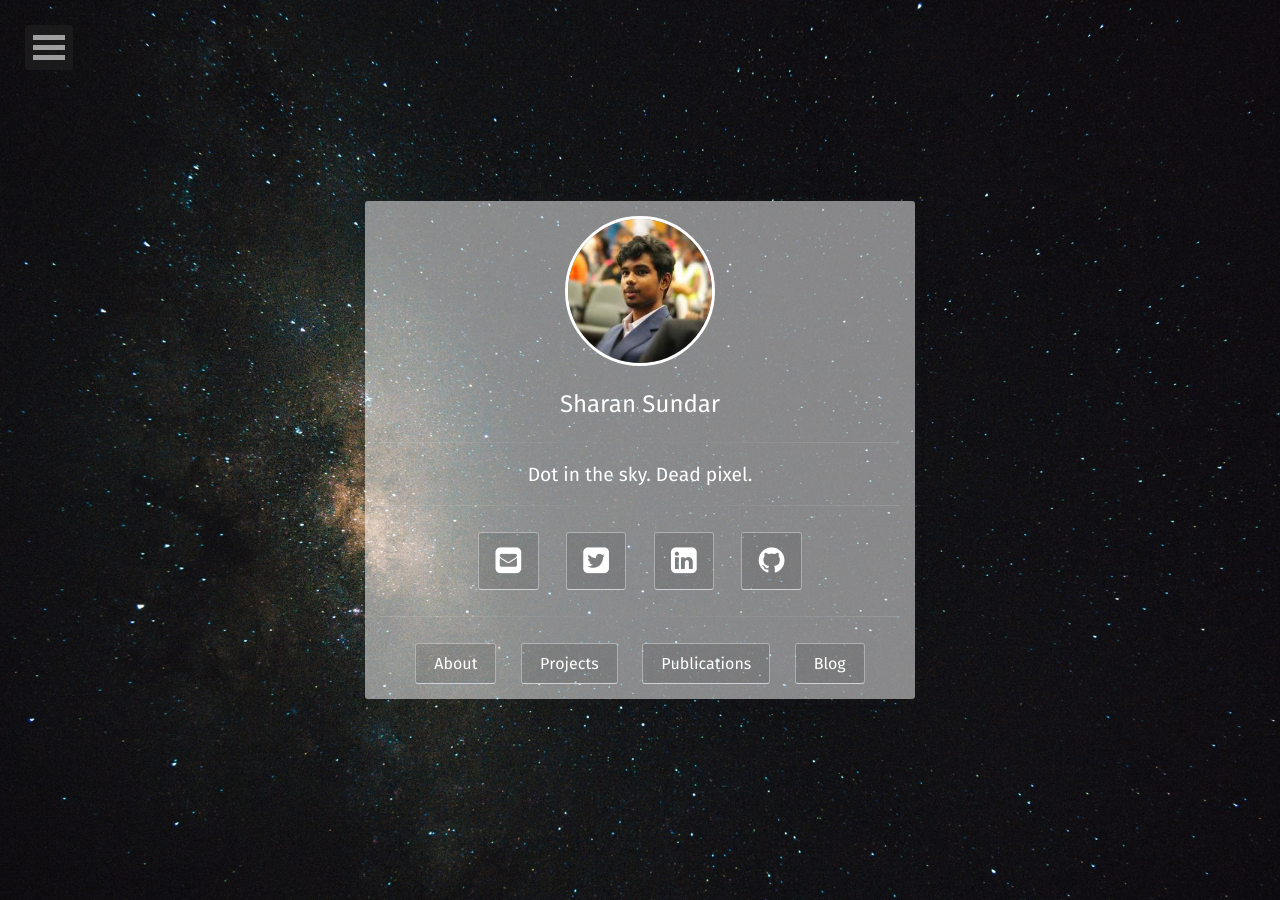
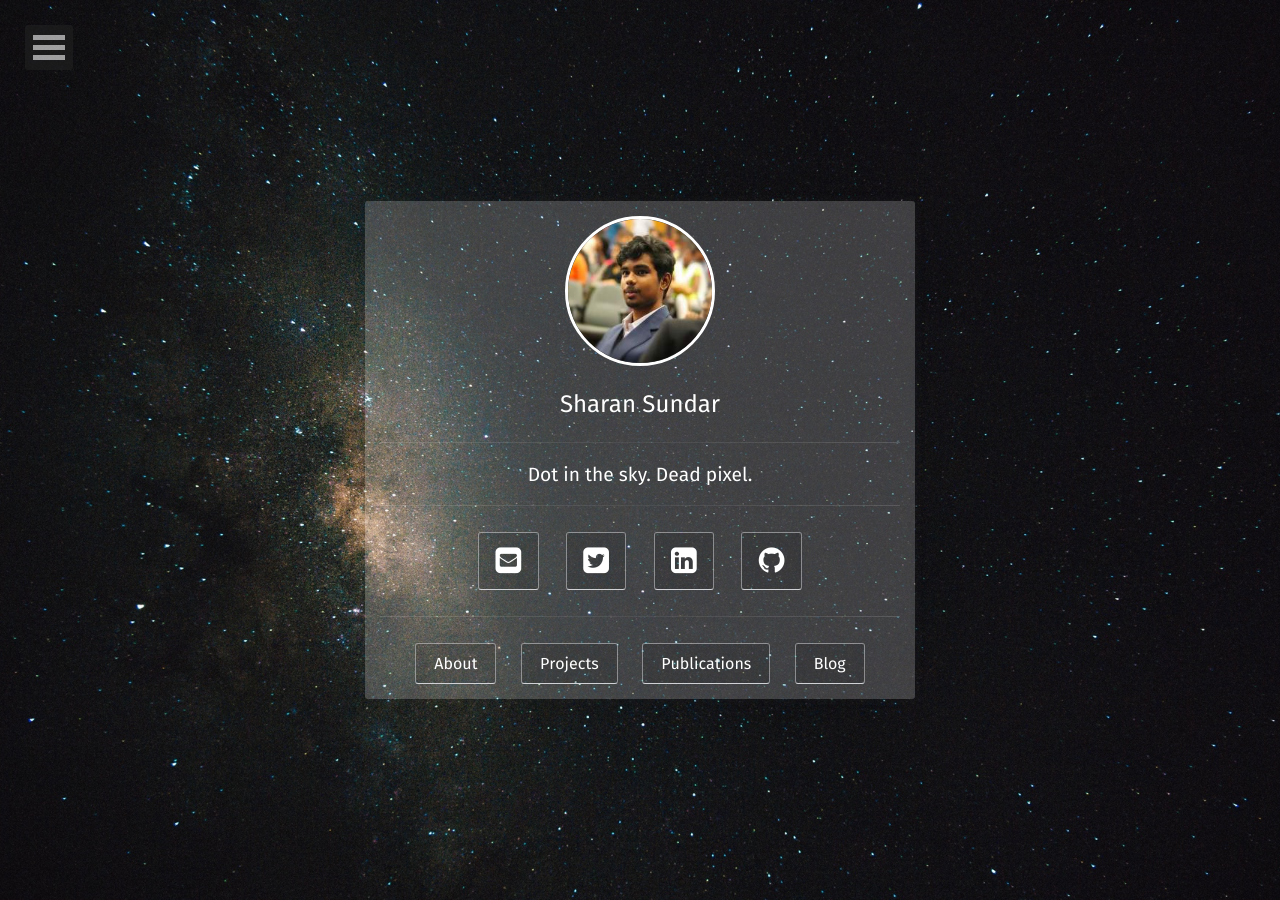
Before and after one commit to Sharan-Sundar/Sharan-Sundar.github.io, a Jekyll site: the page built from index.html, in a window 1280 px wide. Built offline with Jekyll 4.4.1, drawn with Linux system fonts in a browser that asks for light colours; some web fonts are replaced.

Commit message:
Update home.html

```diff
--- a/_layouts/home.html
+++ b/_layouts/home.html
@@ -14,7 +14,7 @@ layout: compress
     {% include nav.html %}
     <!-- Header -->
     <header class="header flex" role="banner" >
-        <div class="container animated fadeIn" style="background-color:rgba(255,255,255,0.5);">
+        <div class="container animated fadeIn" style="background-color:rgba(255,255,255,0.2);">
             <div class="row">
                     <a href="{{ site.url }}">
                         <img src="{{ site.logo }}" class="img-circle zoombtn animated rotateIn">
```
